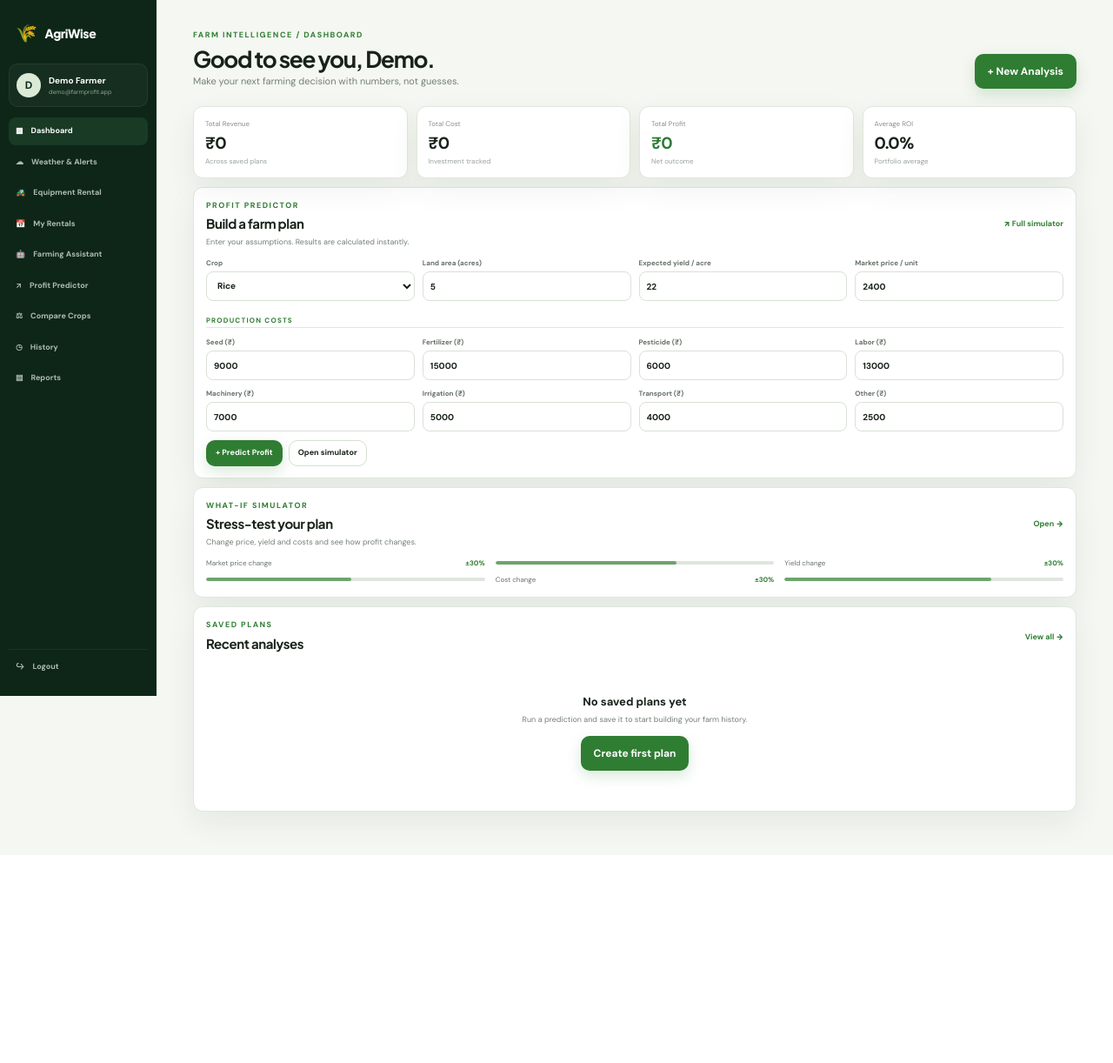
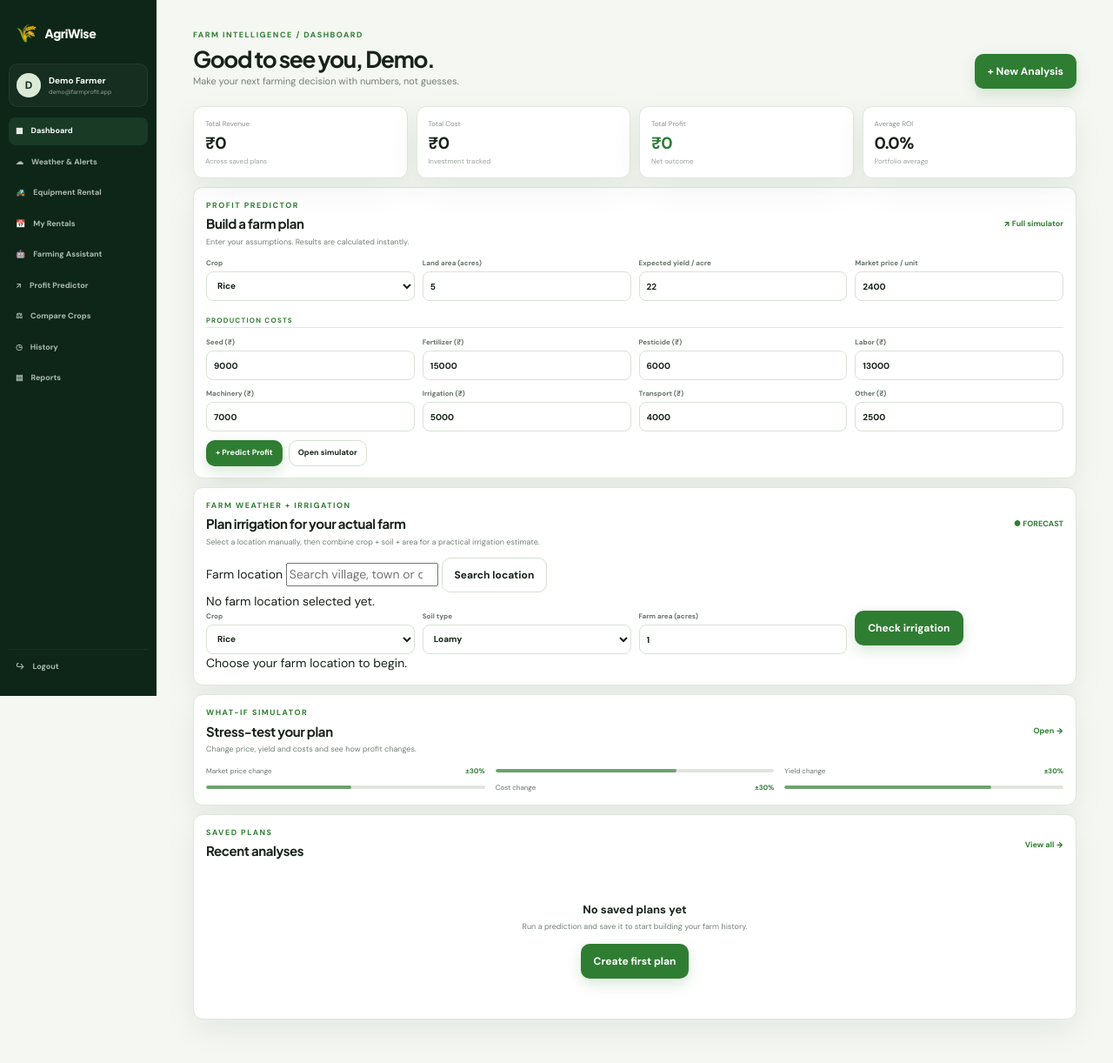
Before and after one commit to 99240041346-beep/99240041346-beep-99240041346-beep-farmprofit-hackatho, a Flask app: page /dashboard in a window 1280 px wide. Shown: the whole page at 87% size. Before the commit the page ends 983 px from the top, so only its background shows below. Run offline with Flask 3, Linux system fonts and the light colour scheme; a user stored in the database is signed in.

Commit message:
Add farm location and soil-aware irrigation dashboard

```diff
--- a/templates/dashboard.html
+++ b/templates/dashboard.html
@@ -23,6 +23,30 @@
     <div class="form-actions"><button class="btn btn-primary" type="submit">+ Predict Profit</button><a class="btn btn-light" href="{{ url_for('simulator') }}">Open simulator</a></div>
   </form>
 </section>
+<section class="panel agri-intelligence-panel">
+  <div class="panel-head"><div><div class="eyebrow">FARM WEATHER + IRRIGATION</div><h2>Plan irrigation for your actual farm</h2><p>Select a location manually, then combine crop + soil + area for a practical irrigation estimate.</p></div><span class="live-dot">● FORECAST</span></div>
+  <div class="location-picker">
+    <div class="location-search-row">
+      <label>Farm location
+        <input id="farmLocationInput" type="search" placeholder="Search village, town or district" autocomplete="off">
+      </label>
+      <button class="btn btn-light" type="button" id="farmLocationSearch">Search location</button>
+    </div>
+    <div id="locationResults" class="location-results" hidden></div>
+    <div id="selectedFarmLocation" class="selected-location">No farm location selected yet.</div>
+  </div>
+  <div class="field-row four irrigation-controls">
+    <label>Crop<select id="irrigationCrop">{% for crop, info in crops.items() %}<option value="{{ crop }}">{{ crop }}</option>{% endfor %}</select></label>
+    <label>Soil type<select id="irrigationSoil">
+      <option value="Sandy">Sandy</option><option value="Sandy Loam">Sandy Loam</option><option value="Loamy" selected>Loamy</option><option value="Silty">Silty</option><option value="Clay">Clay</option>
+    </select></label>
+    <label>Farm area (acres)<input id="irrigationArea" type="number" min="0.1" step="0.1" value="1"></label>
+    <div class="irrigation-action-wrap"><button class="btn btn-primary" type="button" id="checkIrrigation">Check irrigation</button></div>
+  </div>
+  <div id="irrigationStatus" class="irrigation-status">Choose your farm location to begin.</div>
+  <div id="irrigationResult" class="irrigation-result" hidden></div>
+</section>
+
 <section class="panel simulator-teaser"><div class="panel-head"><div><div class="eyebrow">WHAT-IF SIMULATOR</div><h2>Stress-test your plan</h2><p>Change price, yield and costs and see how profit changes.</p></div><a href="{{ url_for('simulator') }}#what-if">Open →</a></div><div class="slider-preview"><div><span>Market price change</span><b>±30%</b></div><div class="track"><i style="width:65%"></i></div><div><span>Yield change</span><b>±30%</b></div><div class="track"><i style="width:52%"></i></div><div><span>Cost change</span><b>±30%</b></div><div class="track"><i style="width:74%"></i></div></div></section>
 <section class="panel"><div class="panel-head"><div><div class="eyebrow">SAVED PLANS</div><h2>Recent analyses</h2></div><a href="{{ url_for('history') }}">View all →</a></div>{% if plans %}<div class="table-wrap"><table><thead><tr><th>Crop</th><th>Revenue</th><th>Cost</th><th>Profit</th><th>ROI</th><th>Risk</th></tr></thead><tbody>{% for p in plans %}<tr><td><b>{{ p.crop }}</b><small>{{ "{:g}".format(p.area) }} acres</small></td><td>₹{{ "{:,.0f}".format(p.revenue) }}</td><td>₹{{ "{:,.0f}".format(p.total_cost) }}</td><td class="{% if p.profit < 0 %}negative{% else %}positive{% endif %}">₹{{ "{:,.0f}".format(p.profit) }}</td><td>{{ "{:.1f}".format(p.roi) }}%</td><td><span class="risk {{ p.risk|lower }}">{{ p.risk }}</span></td></tr>{% endfor %}</tbody></table></div>{% else %}<div class="empty"><h3>No saved plans yet</h3><p>Run a prediction and save it to start building your farm history.</p><a class="btn btn-primary" href="{{ url_for('simulator') }}">Create first plan</a></div>{% endif %}</section>
 {% endblock %}
```
